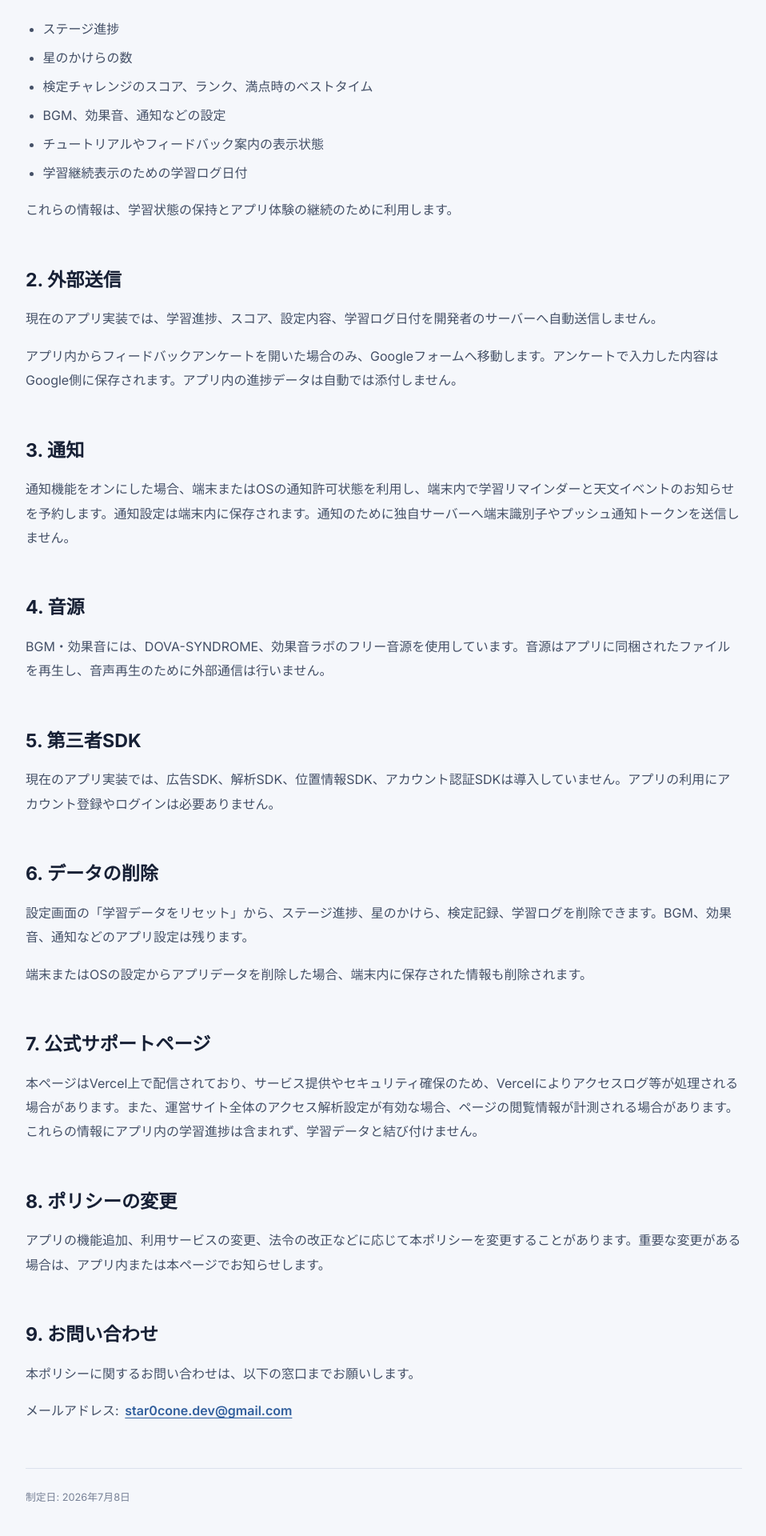
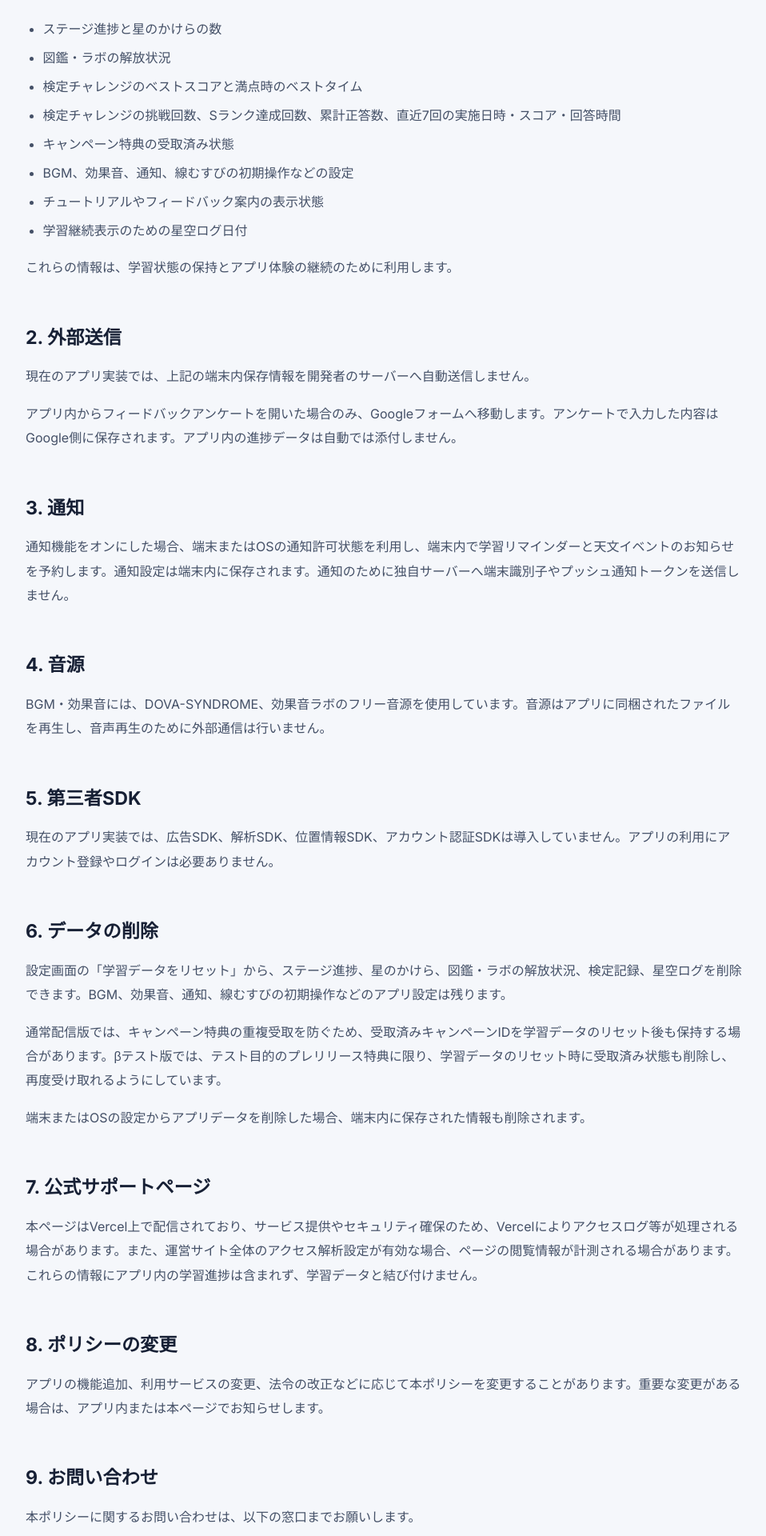
Before and after one commit to peeeeechi/star-t-rain, a Next.js app: page /star-cone/privacy in a window 1280 px wide. Shown: the part 560-2480 px from the top of the page at 80% size, without its empty margins (160-1118 px from the left). Built offline with nearby package versions, Linux system fonts and the light colour scheme; no server answers.

Commit message:
Update Hoshiplat privacy policy

```diff
--- a/app/star-cone/privacy/page.tsx
+++ b/app/star-cone/privacy/page.tsx
@@ -21,12 +21,14 @@ export default function PrivacyPage() {
         <h2>1. アプリ内で保存する情報</h2>
         <p>本アプリは、以下の情報を端末内の保存領域に保存します。</p>
         <ul>
-          <li>ステージ進捗</li>
-          <li>星のかけらの数</li>
-          <li>検定チャレンジのスコア、ランク、満点時のベストタイム</li>
-          <li>BGM、効果音、通知などの設定</li>
+          <li>ステージ進捗と星のかけらの数</li>
+          <li>図鑑・ラボの解放状況</li>
+          <li>検定チャレンジのベストスコアと満点時のベストタイム</li>
+          <li>検定チャレンジの挑戦回数、Sランク達成回数、累計正答数、直近7回の実施日時・スコア・回答時間</li>
+          <li>キャンペーン特典の受取済み状態</li>
+          <li>BGM、効果音、通知、線むすびの初期操作などの設定</li>
           <li>チュートリアルやフィードバック案内の表示状態</li>
-          <li>学習継続表示のための学習ログ日付</li>
+          <li>学習継続表示のための星空ログ日付</li>
         </ul>
         <p>これらの情報は、学習状態の保持とアプリ体験の継続のために利用します。</p>
       </section>
@@ -34,7 +36,7 @@ export default function PrivacyPage() {
       <section>
         <h2>2. 外部送信</h2>
         <p>
-          現在のアプリ実装では、学習進捗、スコア、設定内容、学習ログ日付を開発者のサーバーへ自動送信しません。
+          現在のアプリ実装では、上記の端末内保存情報を開発者のサーバーへ自動送信しません。
         </p>
         <p>
           アプリ内からフィードバックアンケートを開いた場合のみ、Googleフォームへ移動します。アンケートで入力した内容はGoogle側に保存されます。アプリ内の進捗データは自動では添付しません。
@@ -65,7 +67,10 @@ export default function PrivacyPage() {
       <section>
         <h2>6. データの削除</h2>
         <p>
-          設定画面の「学習データをリセット」から、ステージ進捗、星のかけら、検定記録、学習ログを削除できます。BGM、効果音、通知などのアプリ設定は残ります。
+          設定画面の「学習データをリセット」から、ステージ進捗、星のかけら、図鑑・ラボの解放状況、検定記録、星空ログを削除できます。BGM、効果音、通知、線むすびの初期操作などのアプリ設定は残ります。
+        </p>
+        <p>
+          通常配信版では、キャンペーン特典の重複受取を防ぐため、受取済みキャンペーンIDを学習データのリセット後も保持する場合があります。βテスト版では、テスト目的のプレリリース特典に限り、学習データのリセット時に受取済み状態も削除し、再度受け取れるようにしています。
         </p>
         <p>端末またはOSの設定からアプリデータを削除した場合、端末内に保存された情報も削除されます。</p>
       </section>
@@ -95,7 +100,11 @@ export default function PrivacyPage() {
         </p>
       </section>
 
-      <p className="document-date">制定日: 2026年7月8日</p>
+      <p className="document-date">
+        制定日: 2026年7月8日
+        <br />
+        最終更新日: 2026年7月21日
+      </p>
     </StarPlaLegalShell>
   );
 }
```
